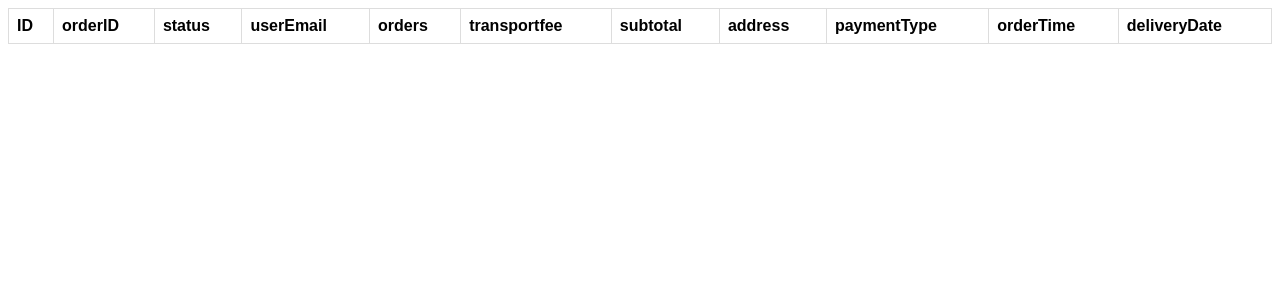
After one commit to maliknajjar/7anut_server, a Node project: template views/adminHomePage.ejs in a window 1280 px wide. The commit adds this page. Shown: the top 300 px of the page. Run offline with Node 20 templates, Linux system fonts and the light colour scheme; the template is opened without the code that fills it, so the values that code supplies are empty.

Commit message:
working on the admin home page

```diff
--- a/package.json
+++ b/package.json
@@ -6,6 +6,7 @@
   "dependencies": {
     "bcrypt": "^5.0.0",
     "body-parser": "^1.19.0",
+    "cookie-parser": "^1.4.5",
     "dotenv": "^8.2.0",
     "ejs": "^3.1.5",
     "email-validator": "^2.0.4",
--- /dev/null
+++ b/views/adminHomePage.ejs
@@ -0,0 +1,49 @@
+<!DOCTYPE html>
+<html lang="en">
+<head>
+    <meta charset="UTF-8">
+    <meta name="viewport" content="width=device-width, initial-scale=1.0">
+    <title>admin home page</title>
+</head>
+<body>
+    <table>
+        <tr>
+            <th>ID</th>
+            <th>orderID</th>
+            <th>status</th>
+            <th>userEmail</th>
+            <th>orders</th>
+            <th>transportfee</th>
+            <th>subtotal</th>
+            <th>address</th>
+            <th>paymentType</th>
+            <th>orderTime</th>
+            <th>deliveryDate</th>
+        </tr>
+        <% for(var i = 0; i < orders.length; i++) { %>
+            <tr>
+                <% for( let e = 0; e < Object.values(orders[i]).length; e++ ) { %>
+                    <td><%= Object.values(orders[i])[e] %> </td>
+                <% } %>
+            </tr>
+        <% } %>
+    </table>
+</body>
+<style>
+    table {
+      font-family: arial, sans-serif;
+      border-collapse: collapse;
+      width: 100%;
+    }
+
+    td, th {
+      border: 1px solid #dddddd;
+      text-align: left;
+      padding: 8px;
+    }
+
+    tr:nth-child(even) {
+      background-color: #dddddd;
+    }
+    </style>
+</html>
--- a/views/adminLoginPage.ejs
+++ b/views/adminLoginPage.ejs
@@ -6,7 +6,7 @@
     <title>Document</title>
 </head>
 <body>
-    <form method="post">
+    <form method="post" action="/adminlogin">
         <input placeholder="User Name" name="username" type="text">
         <input placeholder="Password" name="password" type="password">
         <button type="submit">submit</button>
```
Also changed, not shown: app.js (+6 -1 lines), controllers/adminControllers.js (+34 -6 lines), models/ordersModels.js (+11 -0 lines), routes/mainRouters.js (+6 -3 lines), 1 other file.
